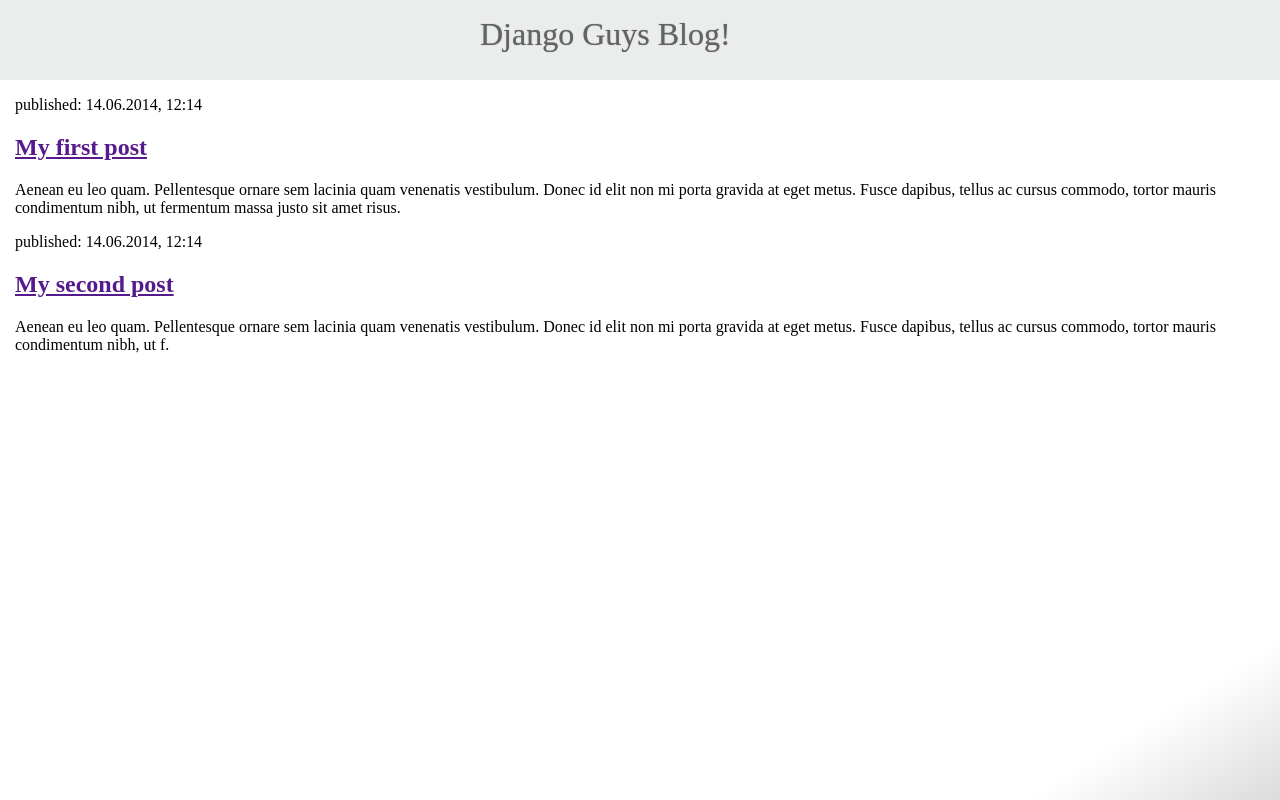
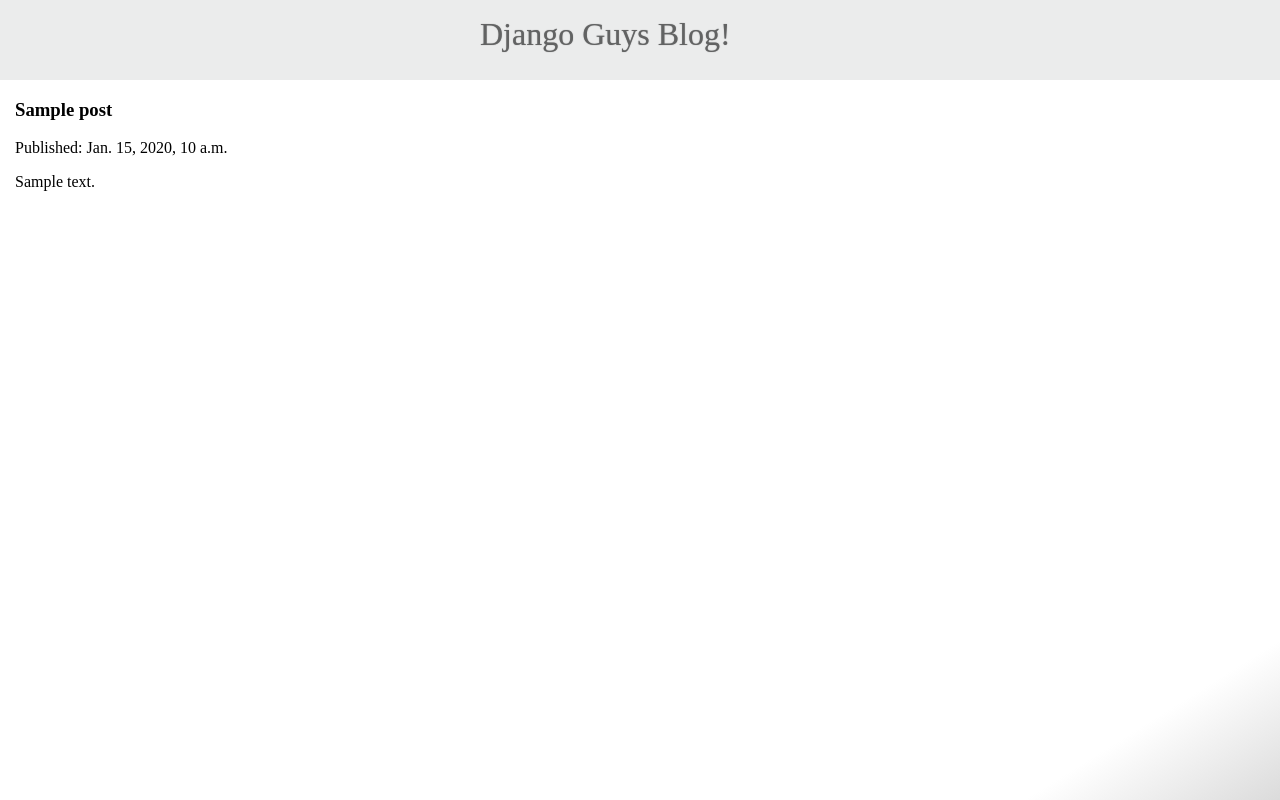
Before and after one commit to amod400/my-first-blog, a Django app: template blog/templates/blog/post_list.html in a window 1280 px wide. Run offline with Django 3.2, Linux system fonts and the light colour scheme; the template is opened without the code that fills it: values that come from a table or form of the project are taken from there, others are empty; tables that the repository leaves empty hold one stand-in row (values such as "Sample post").

Commit message:
Added views to HTML

```diff
--- a/blog/templates/blog/post_list.html
+++ b/blog/templates/blog/post_list.html
@@ -47,17 +47,16 @@
             <div id="Banner">
                 <p>Django Guys Blog!</p>
             </div>
-            <div class="posts">
-                <p>published: 14.06.2014, 12:14</p>
-                <h2><a href="">My first post</a></h2>
-                <p>Aenean eu leo quam. Pellentesque ornare sem lacinia quam venenatis vestibulum. Donec id elit non mi porta gravida at eget metus. Fusce dapibus, tellus ac cursus commodo, tortor mauris condimentum nibh, ut fermentum massa justo sit amet risus.</p>
-            </div>
-
-            <div class="posts">
-                <p>published: 14.06.2014, 12:14</p>
-                <h2><a href="">My second post</a></h2>
-                <p>Aenean eu leo quam. Pellentesque ornare sem lacinia quam venenatis vestibulum. Donec id elit non mi porta gravida at eget metus. Fusce dapibus, tellus ac cursus commodo, tortor mauris condimentum nibh, ut f.</p>
-            </div>
+                {% for postContent in post %}
+                    <div class="posts">
+                        <h3>{{ postContent.title }}</h3>
+                        <p> Published: {{ postContent.published_date }}</p>
+                        <p>{{ postContent.text }}</p>
+                    </div>
+                {% endfor %}
+{#            <div class="posts">#}
+{#                {{ post }}#}
+{#            </div>#}
         </div>
     </body>
 </html>
--- a/blog/views.py
+++ b/blog/views.py
@@ -1,7 +1,10 @@
 from django.shortcuts import render
 from django.http import HttpResponseRedirect
+from .models import Post
+from django.utils import timezone
 
 # Create your views here.
 
 def post_list(request):
-    return render(request, 'blog/post_list.html', {})
+    posts = Post.objects.filter(published_date__lte=timezone.now()).order_by('published_date')
+    return render(request, 'blog/post_list.html', {'post': posts})
```
